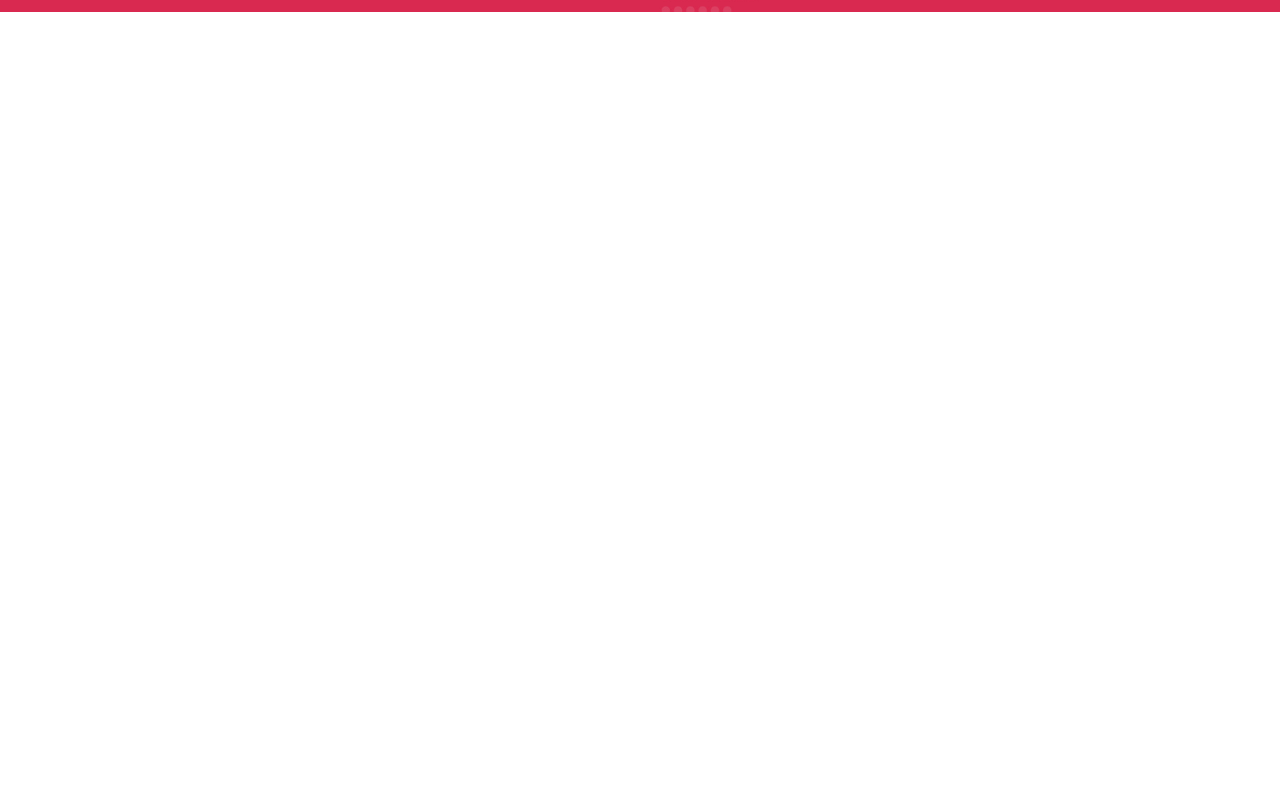
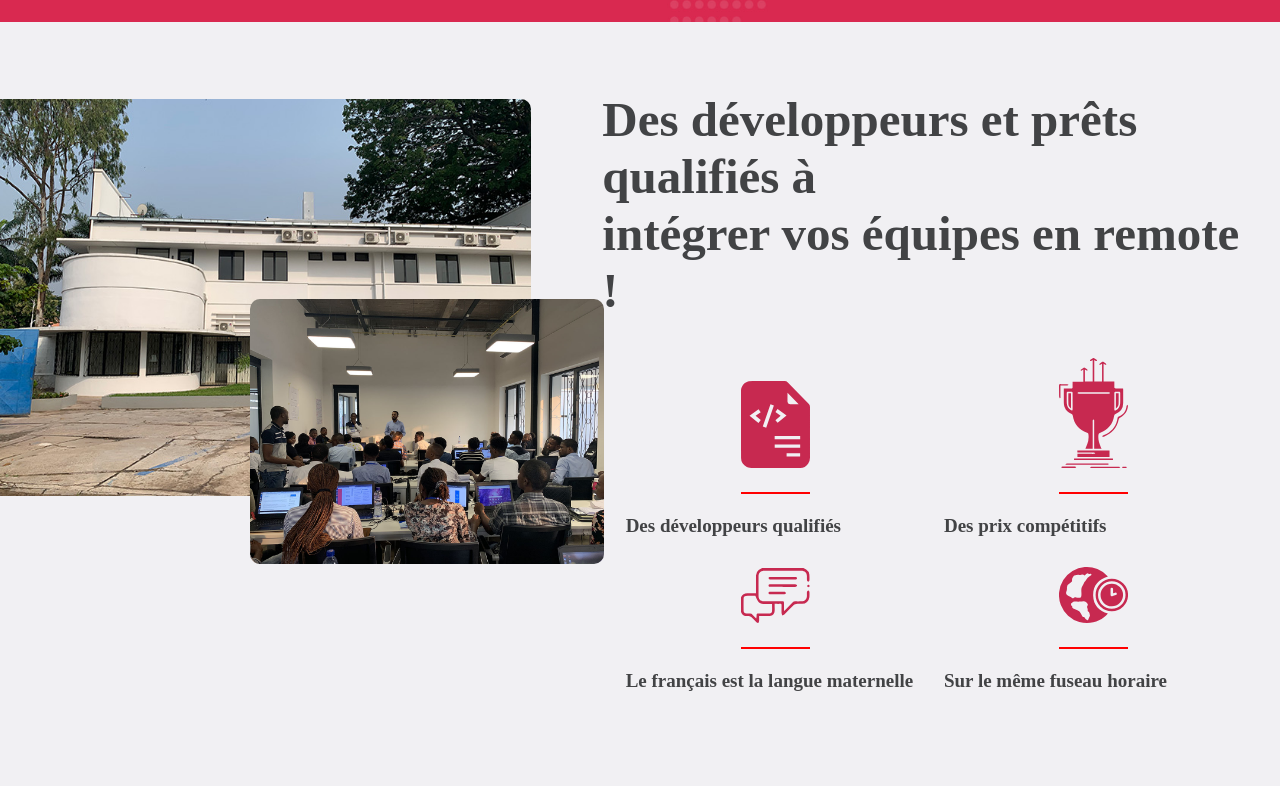
Before and after one commit to Beni-01/projet_site_KD, a plain HTML site: page index.html in a window 1280 px wide. Shown: the part 765-1551 px from the top of the page. Before the commit the page ends 800 px from the top, so only its background shows below. Drawn offline with Linux system fonts and the light colour scheme; a web font is replaced by a local one.

Commit message:
deuxieme partie du projet et corrige des buttons

```diff
--- a/css/index.css
+++ b/css/index.css
@@ -17,6 +17,10 @@ body{
     src: url(../fonts/Montserrat/Montserrat-Black.ttf);
 }
 @font-face{
+    font-family: 'Montserrat Bold';
+    src: url(../fonts/Montserrat/Montserrat-Bold.ttf);
+}
+@font-face{
     font-family: 'Montserrat Regular';
     src: url(../fonts/Montserrat/Montserrat-Regular.ttf);
 }
@@ -34,6 +38,7 @@ z-index:1;
 }
 .div-center{
     margin-top:4%;
+
 }
 .navbar-container{
     display:flex;
@@ -81,7 +86,7 @@ z-index:1;
     border-bottom: 2px solid #FB0469;
     padding-bottom:3px;
 }
-h1{
+.div-center h1{
     font-family: 'Montserrat';
     font-size:80px;
     text-align: center;
@@ -90,7 +95,7 @@ h1{
     margin-top:12%;
     color:white;
 }
-span{
+.div-center h1 span{
     color:#ffe64d;
 }
 .banner-button{
@@ -109,31 +114,21 @@ span{
     font-weight:800;
     font-size: 20px;
     font-family: 'Roboto';
-    padding:1.97%;
+    padding:20px;
     background-color:white;
     border-radius:15px;
     margin:0px 10px;
     transition:0.2s;
     font-weight: 700;
-    display:block;
+    margin:0px 10px;
+    border: 2px solid white;
 
 }
 .banner-button a:hover{
-    display:block;
-    position: relative;
-    text-decoration:none;
     color:white;
-    font-weight:800;
+    background: transparent;
     font-size: 20px;
-    font-family: 'Roboto';
-    padding:1.97%;
-    background:transparent;
-    border-radius:15px;
-    margin:0px 10px;
-    border: 2px solid white;
-    transition:0.2s;
-
-}
+  }
 .banner-text{
     font-size:16px;
     font-family: 'Montserrat Regular';
@@ -158,3 +153,67 @@ span{
 .technos-container div img{
    width:59%;
 }
+
+
+
+.img-illustration-size{
+    width:23%;
+    display:block;
+    margin:auto;
+    padding-bottom: 8%;
+    border-bottom: red 2px solid;
+}
+.img-fluid-1{
+    width:90%;
+    border-radius:0px 10px 10px 0px;
+    position:absolute;
+}
+.img-fluid-2{
+    width:60%;
+    border-radius:10px;
+    position:absolute;
+    top:200px;
+    left:250px;
+}
+h4{
+    font-family: 'Montserrat Bold';
+    font-size:19px;
+    color:rgb(66, 67, 69);
+    margin-top:7%;
+    display:block;
+}
+.imgs-fluids+div>h1{
+    color:rgb(66, 67, 69);
+    font-size:49px;
+    margin-top:-3%;
+}
+.imgs-fluids{
+    width:47%;
+    position: relative;
+}
+.imgs-fluids+div{
+    width:55%;
+    padding:1%;
+}
+
+.section-2{
+    display:flex;
+    flex-direction:row;
+    padding:6% 0px;
+    background-color:rgb(241, 240, 243);
+}
+
+.illustrations-container{
+    display: flex;
+    justify-content: space-evenly;
+    margin-top: 5%;
+    padding: 5px;
+    align-items: baseline;
+}
+.illustrations-container-2{
+    display: flex;
+    justify-content: space-evenly;
+    padding: 5px;
+    align-items: baseline;
+    margin-top:3%;
+}
--- a/index.html
+++ b/index.html
@@ -49,10 +49,13 @@
                     <a href="">PLANIFIER UN APPEL</a>
                     <a href="">DEMAMDER UN DEVIS</a>
                 </div>
-                <p class="banner-text">
-                    Des développeurs expérimentés prêt à rejoindre votre équipe en
-                    full remote et avec les compétences dont vous avez besoin.
-                </p>
+
+                    <p class="banner-text">
+                        Des développeurs expérimentés prêt à rejoindre votre équipe en
+                        full remote et avec les compétences dont vous avez besoin.
+                    </p>
+
+
             </div>
             <div class="technos-container">
                 <div><img src="images/technos/nodejs.png" alt="le logo de la technologie nodejs "></div>
@@ -66,8 +69,35 @@
             </div>
         </div>
     </section>
-    <section>
+    <section class="section-2">
+        <div class="imgs-fluids" >
+            <img class="img-fluid-1" src="images/illustrations/texaf_campus.jpg" alt="illustration du campus texaf">
+            <img  class="img-fluid-2"  src="images/illustrations/kda_cohorte_2020.jpg" alt="image du cohorte 2020 de Kinshasa Digital Academy">
+        </div>
+        <div>
+            <h1>Des développeurs et prêts qualifiés à <br> intégrer vos équipes en remote !</h1>
+            <div class="illustrations-container">
+                <div >
+                    <img class="img-illustration-size" src="images/illustrations/paper.svg" alt="illustration d'un fichier designant les developpeurs qualifies">
+                    <h4>Des développeurs qualifiés</h4>
+                </div>
+                <div >
+                    <img class="img-illustration-size" src="images/illustrations/cup.svg" alt="illustration d'une cup designant Des prix compétitifs">
+                    <h4>Des prix compétitifs</h4>
+                </div>
+            </div>
 
+            <div class="illustrations-container-2">
+                <div>
+                    <img class="img-illustration-size" src="images/illustrations/chat.svg" alt="illustration d'une conversation designant que  a la KDA la langue maternelle est le francais ">
+                    <h4>Le français est la langue maternelle</h4>
+                </div>
+                <div>
+                    <img class="img-illustration-size" src="images/illustrations/earth.svg" alt="illustration du fuseau horaire">
+                    <h4>Sur le même fuseau horaire</h4>
+                </div>
+            </div>
+        </div>
     </section>
 </body>
 </html>
```
